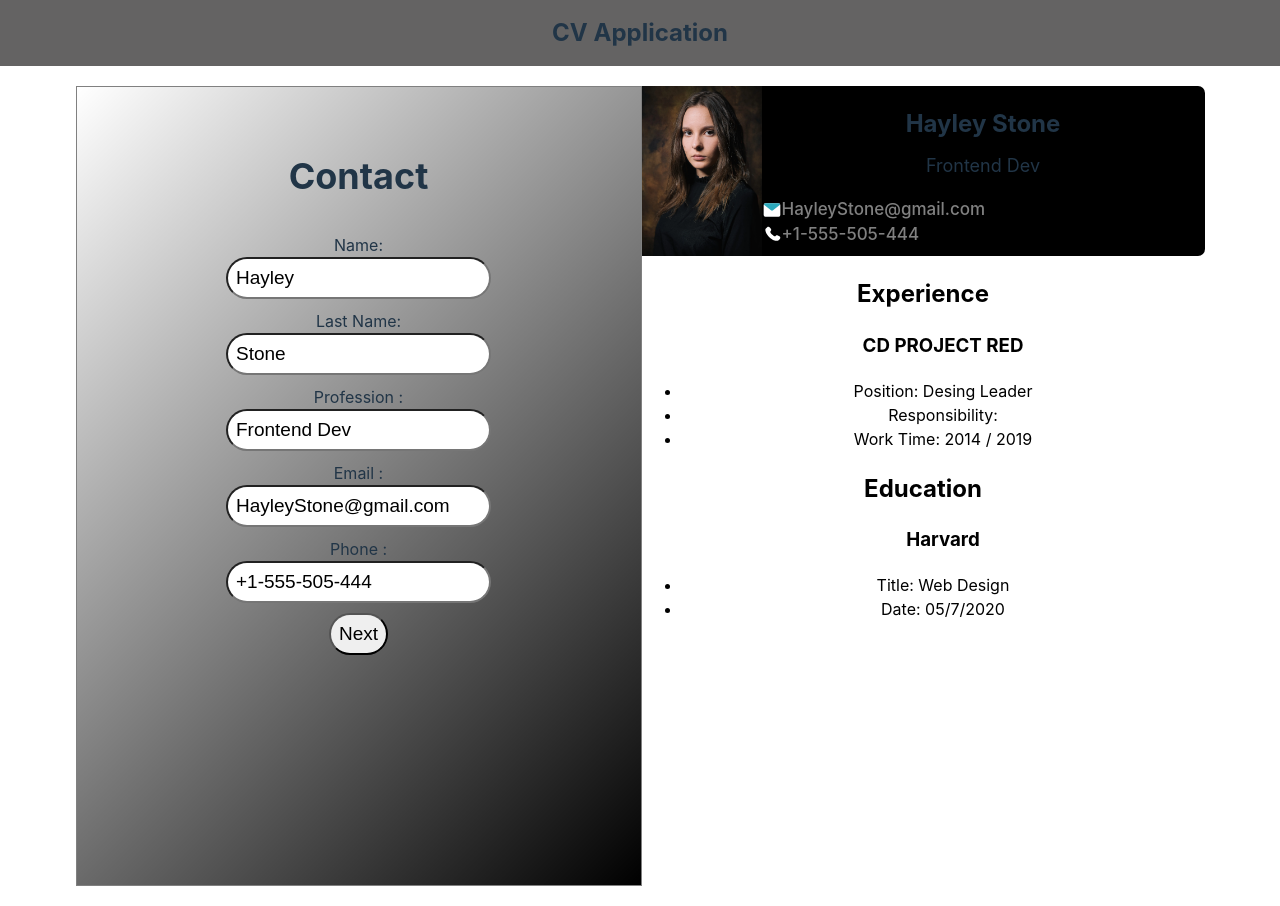
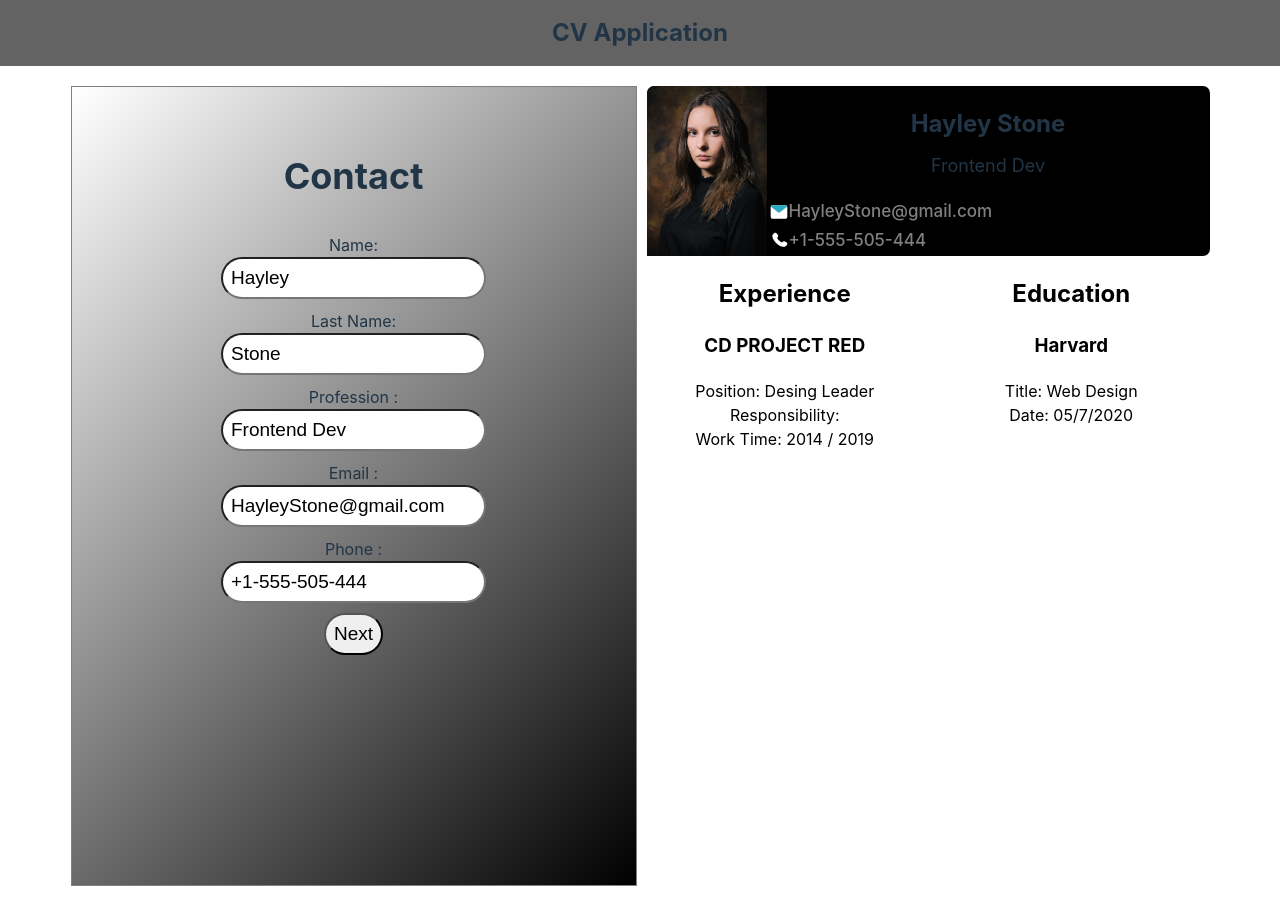
Before and after one commit to DavidxDl/CV-Application, a React (Vite) app: page / in a window 1280 px wide. Built offline with nearby package versions, Linux system fonts and the light colour scheme.

Commit message:
got most of it going now i only need to improve the ui

```diff
--- a/src/App.css
+++ b/src/App.css
@@ -9,6 +9,8 @@ main {
   justify-content: center;
   padding: 20px;
   flex-wrap: wrap;
+  gap: 10px;
+
 }
 
 .logo {
--- a/src/Components/Education.tsx
+++ b/src/Components/Education.tsx
@@ -9,7 +9,7 @@ export default function Educaiton({ education }: props) {
     <div className="cvEducation">
       <h2>Education</h2>
       {education.map(edu => (
-        <ul key={edu.id}>
+        <ul key={edu.id} className="education">
           <h3>{edu.schoolName}</h3>
           <li>Title: {edu.studyTitle}</li>
           <li>Date: {edu.studyDate}</li>
--- a/src/styles/Cv.css
+++ b/src/styles/Cv.css
@@ -15,9 +15,20 @@
 }
 
 .bottomCv {
+  display: flex;
   flex: 1;
+  justify-content:center;
   background-color:white;
   color: black;
+  gap: 10px;
+  flex-wrap:wrap;
+
+}
+.cvExperience {
+  flex: 1;
+}
+.cvEducation {
+  flex: 1;
 }
 .profileInfo {
   flex:1;
@@ -25,6 +36,7 @@
 }
 .contactInfo {
   display: flex;
+  padding: 2px;
   align-items: center;
   font-size: 17px;
   font-weight: 500;
@@ -54,4 +66,20 @@
   height: 170px;
   width: 120px;
   margin-right:auto;
+  border-radius: 8px 0px 0px 0px
 }
+
+.experience > li{
+  list-style: none;
+  padding-left: 0;
+}
+
+.experience {
+  padding-left: 0;
+}
+.education > li {
+  list-style: none;
+}
+.education {
+  padding-left: 0;
+}
```
Also changed, not shown: src/App.tsx (+22 -0 lines), src/Components/FormTabs.tsx (added, +11 -0 lines), src/styles/FormTabs.css (added, +12 -0 lines).
